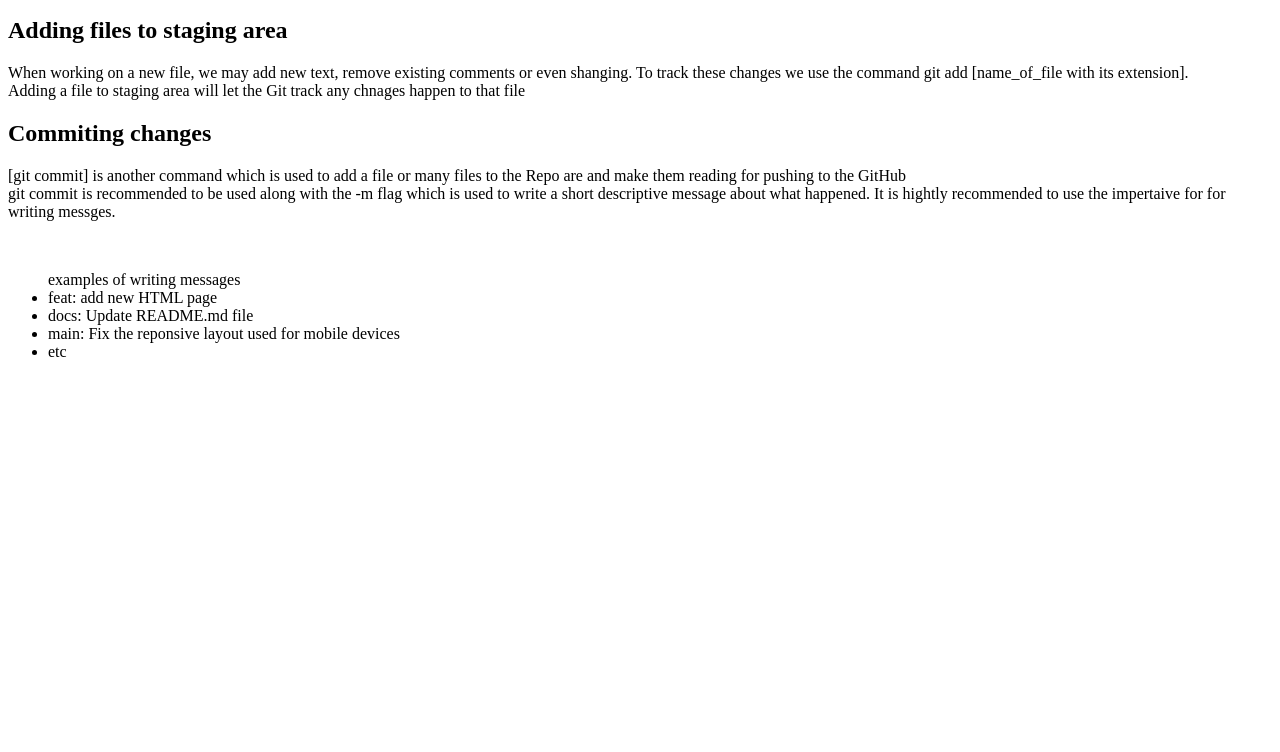
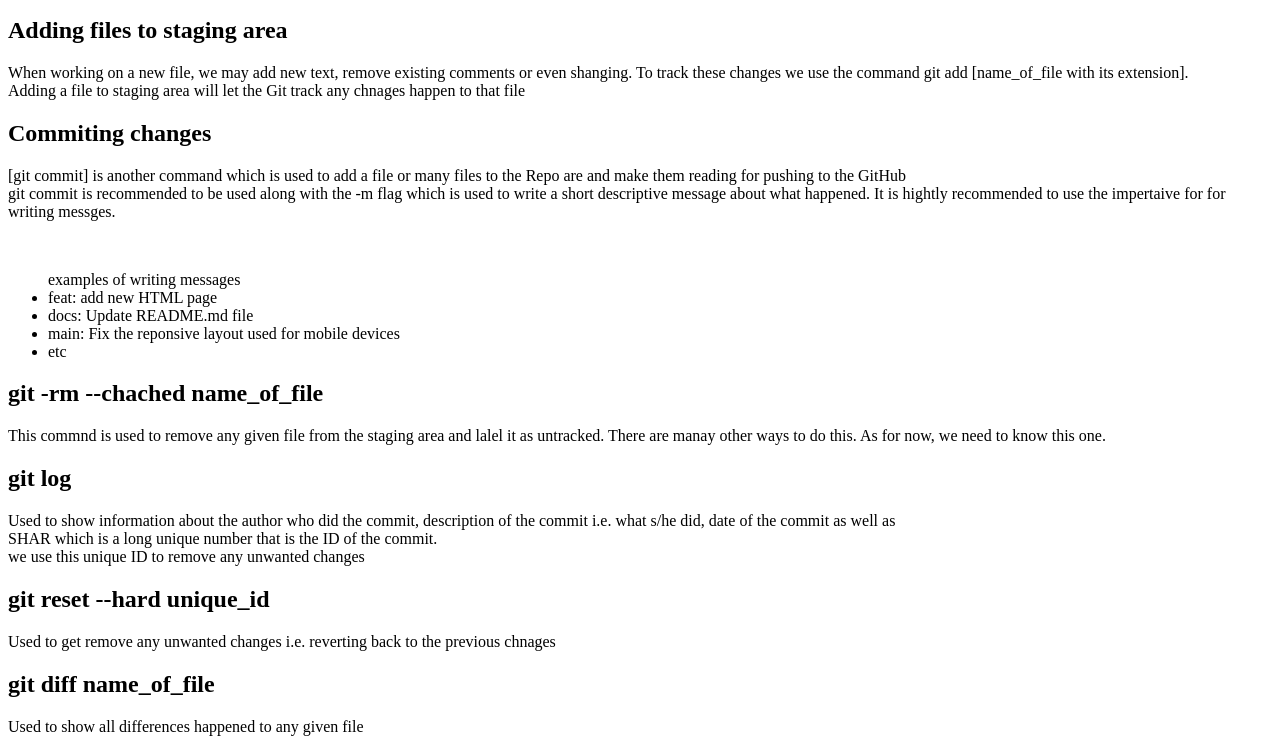
Before and after one commit to AlAliMazen/GIT_CLI, a plain HTML site: page index.html in a window 1280 px wide. Shown: the part 119-871 px from the top of the page. Before the commit the page ends 800 px from the top, so only its background shows below. Drawn offline with Linux system fonts and the light colour scheme.

Commit message:
trying staging unstaging and untracking as weell as reverting

```diff
--- a/index.html
+++ b/index.html
@@ -34,11 +34,24 @@
                 <li>docs: Update README.md file </li>
                 <li>main: Fix the reponsive layout used for mobile devices</li>
                 <li>etc</li>
-
              </ul>
-    </div>
-
-
+             <h2>git -rm --chached name_of_file</h2>
+             <p>This commnd is used to remove any given file from the staging area and lalel it as untracked. There are manay other ways to
+                do this. As for now, we need to know this one.
+             </p>
+             <h2>git log</h2>
+             <p>Used to show information about the author who did the commit, description of the commit i.e. what s/he did, date of the commit
+                as well as
+                <br>
+                SHAR which is a long unique number that is the ID of the commit.
+                <br>
+                we use this unique ID to remove any unwanted changes
+             </p>
+             <h2>git reset --hard unique_id</h2>
+             <p>Used to get remove any unwanted changes i.e. reverting back to the previous chnages</p>
+             <h2>git diff name_of_file</h2>
+             <p>Used to show all differences happened to any given file </p>
+        </div>
     </section>
 
 </body>
```
Also changed, not shown: story.txt, 1 other file.
